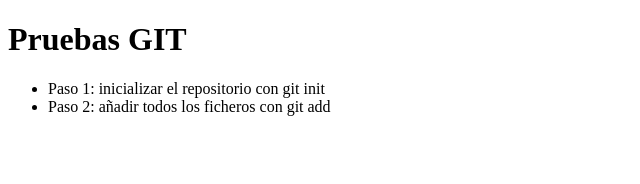
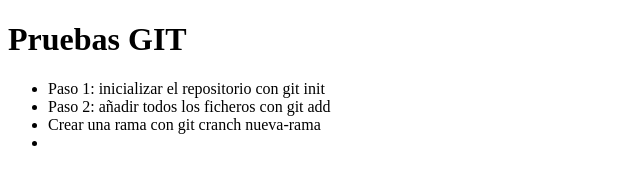
Before and after one commit to aliayarii/alienlinea, a plain HTML site: page index.html in a window 1280 px wide. Shown: the whole page, without its empty margins (0-640 px from the left). Drawn offline with Linux system fonts and the light colour scheme.

Commit message:
Añadido paso4

```diff
--- a/index.html
+++ b/index.html
@@ -11,6 +11,7 @@
     <ul>
         <li>Paso 1: inicializar el repositorio con git init</li>
         <li>Paso 2: añadir todos los ficheros con git add</li>
+        <li>Crear una rama con git cranch nueva-rama<li>
     </ul>
 </body>
 </html>
```
